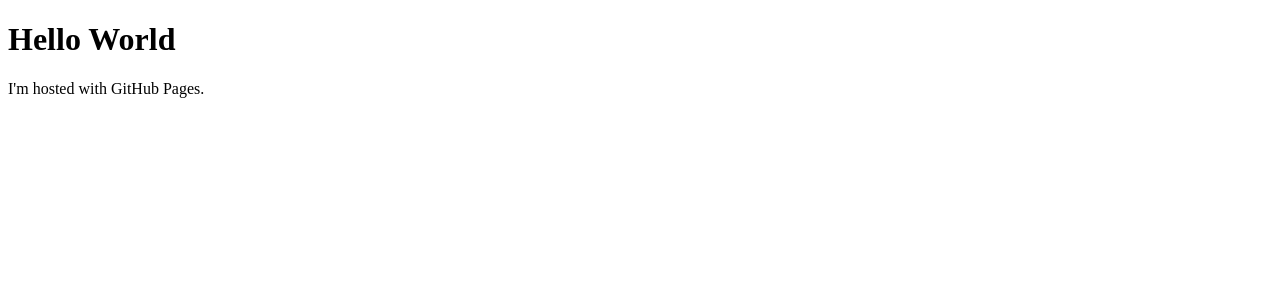
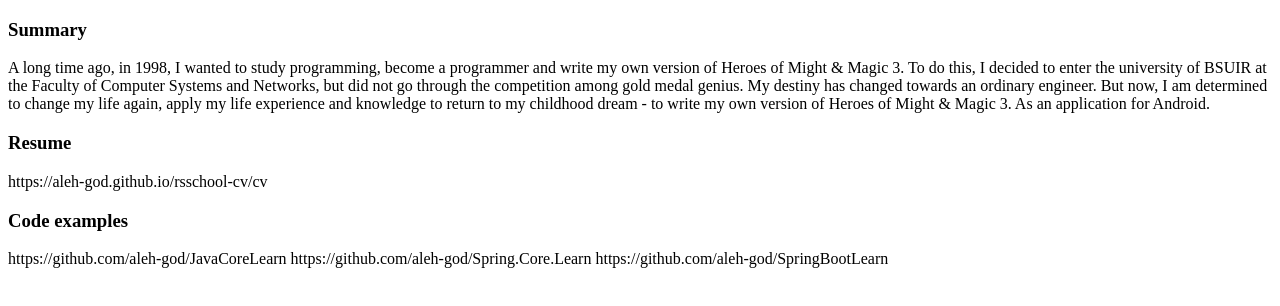
Before and after one commit to aleh-god/aleh-god.github.io, a plain HTML site: page index.html in a window 1280 px wide. Drawn offline with Linux system fonts and the light colour scheme.

Commit message:
fix: text

```diff
--- a/index.html
+++ b/index.html
@@ -1,7 +1,17 @@
 <!DOCTYPE html>
 <html>
 <body>
-<h1>Hello World</h1>
-<p>I'm hosted with GitHub Pages.</p>
+<h3>Summary</h3>
+<div>A long time ago, in 1998, I wanted to study programming, become a programmer and write my own version of Heroes of Might & Magic 3. To do this, I decided to enter the university of BSUIR at the Faculty of Computer Systems and Networks, but did not go through the competition among gold medal genius. My destiny has changed towards an ordinary engineer. But now, I am determined to change my life again, apply my life experience and knowledge to return to my childhood dream - to write my own version of Heroes of Might & Magic 3. As an application for Android.</div>
+
+<h3>Resume</h3>
+https://aleh-god.github.io/rsschool-cv/cv
+
+
+<h3>Code examples</h3>
+https://github.com/aleh-god/JavaCoreLearn
+https://github.com/aleh-god/Spring.Core.Learn
+https://github.com/aleh-god/SpringBootLearn
+
 </body>
 </html>
```
Also changed, not shown: 1 other file.
